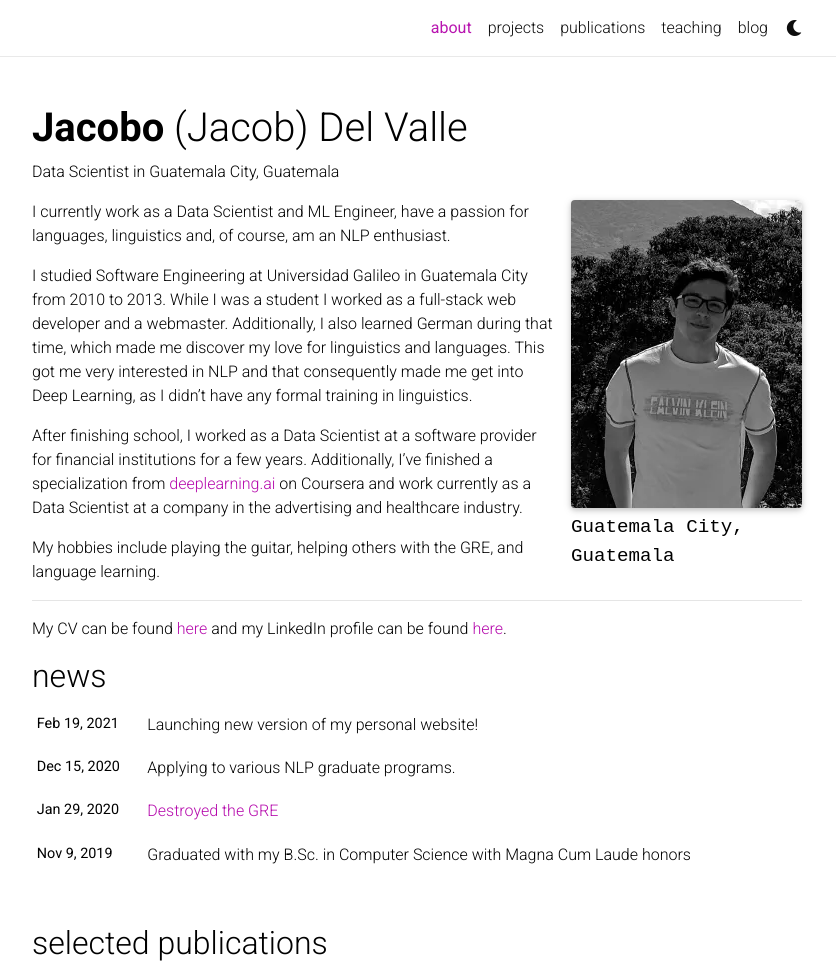
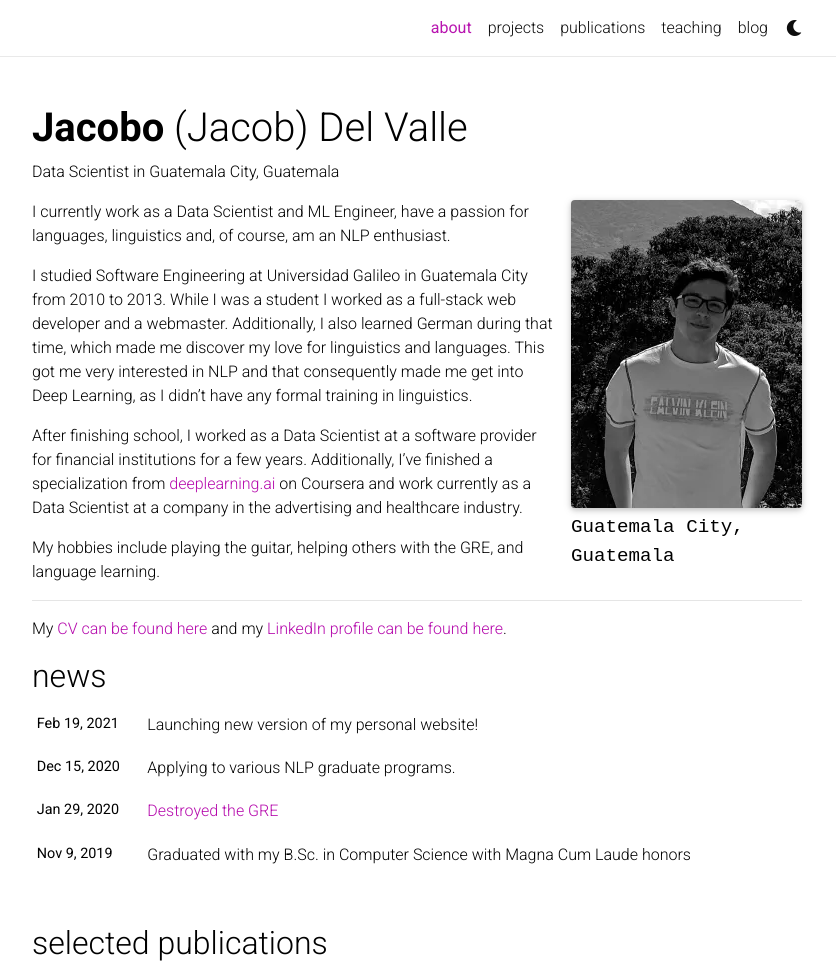
Before and after one commit to jjdelvalle/jjdv, a Jekyll site: the page built from _pages/about.md, in a window 1280 px wide and 1344 px high, cut to the strip 0-975 px from the top of the window. Shown: the whole strip, without its empty margins (223-1059 px from the left). Built offline with Jekyll 4.4.1, drawn with Linux system fonts in a browser that asks for light colours; nearby versions of some CDN libraries; a style sheet for code colours, icons or effects is not loaded.

Commit message:
Fix SEO low hanging fruit

```diff
--- a/_includes/head.html
+++ b/_includes/head.html
@@ -31,16 +31,16 @@
 <link rel="shortcut icon" href="{{ '/assets/img/favicon.ico' | relative_url }}">
 <link rel="stylesheet" href="{{ '/assets/css/main.css' | relative_url }}">
 
-<link rel="canonical" href="{{ page.url | replace:'index.html','' | relative_url }}">
+<link rel="canonical" href="{{ page.url | absolute_url }}">
 
 <!-- JQuery -->
 {% include scripts/jquery.html %}
 
 <!-- Theming-->
 {% if site.enable_darkmode %}
-  <script src="{{ '/assets/js/theme.js' | relative_url }}"></script>
+  <script defer src="{{ '/assets/js/theme.js' | relative_url }}"></script>
   <!-- Load DarkMode JS -->
-<script src="{{ '/assets/js/dark_mode.js' | relative_url }}"></script>
+  <script defer src="{{ '/assets/js/dark_mode.js' | relative_url }}"></script>
 {% endif %}
 
 {% if site.enable_google_analytics %}
--- a/_layouts/default.html
+++ b/_layouts/default.html
@@ -1,5 +1,5 @@
 <!DOCTYPE html>
-<html>
+<html lang="en">
 
   <head>
     {% include head.html %}
--- a/_pages/about.md
+++ b/_pages/about.md
@@ -25,4 +25,4 @@
 
 ***
 
-My CV can be found [here](https://jjdv.xyz/personal/cv.pdf) and my LinkedIn profile can be found [here](https://linkedin.com/in/jjdelvalle).
+My [CV can be found here](https://jjdv.xyz/personal/cv.pdf) and my [LinkedIn profile can be found here](https://linkedin.com/in/jjdelvalle).
--- a/_projects/gradstats_project.markdown
+++ b/_projects/gradstats_project.markdown
@@ -34,7 +34,7 @@
 
 The motivation behind this project was just to democratize GradCafe data in a way that’s easily accessible to people regardless of their background and especially regardless of their coding skills. My previous attempt at doing this simply involved democratizing the way you scraped data; hopefully this attempt will be a lot more suitable in considering the diversity in graduate school applicants.
 
-In line with my objective, the app was built using `streamlit` which made things really easy. The code is [available on Github](https://github.com/jjdelvalle/grad_stats) for anyone to check out but it’s definitely nothing impressive.
+In line with my objective, the app was built using `streamlit` which made things really easy. [The code is available on Github](https://github.com/jjdelvalle/grad_stats) for anyone to check out but it’s definitely nothing impressive.
 
 
 **Anyway, here’s the link: [Grad Stats](https://gradstats.jjdv.xyz).**
```
